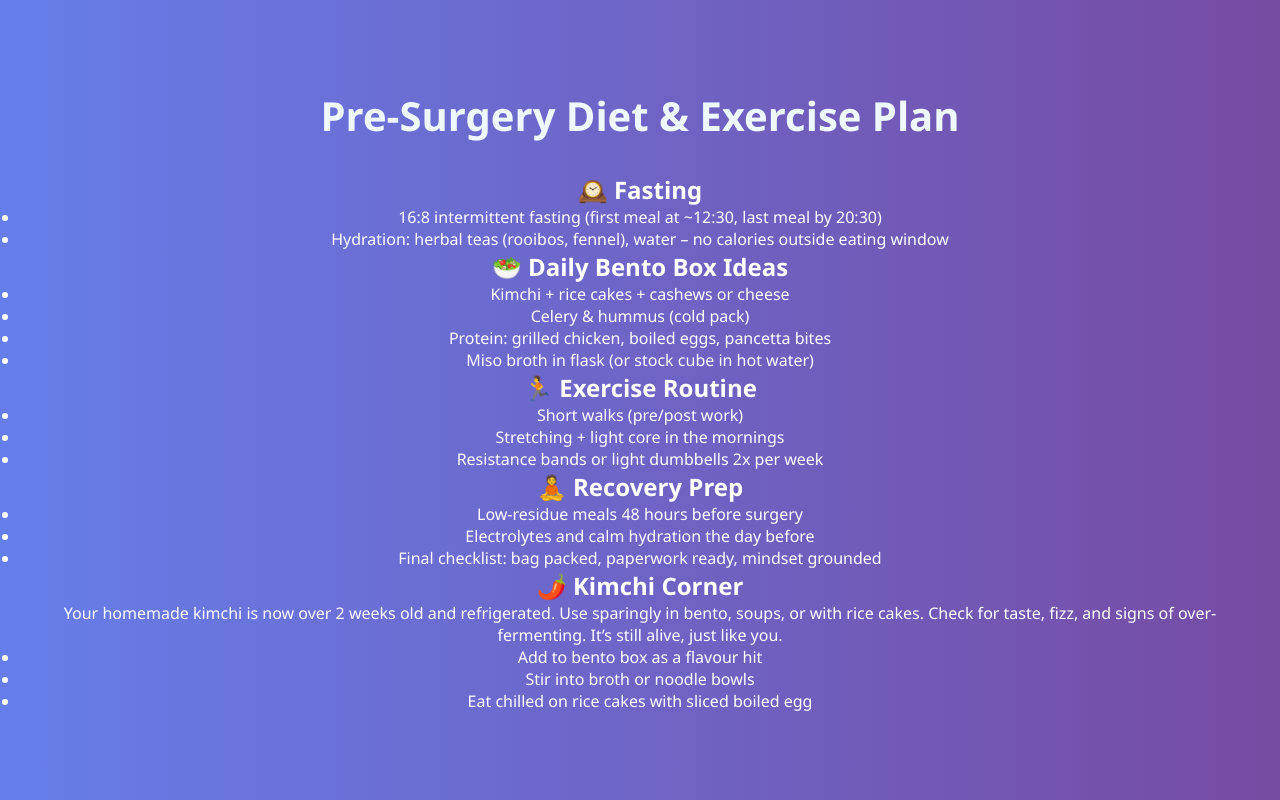
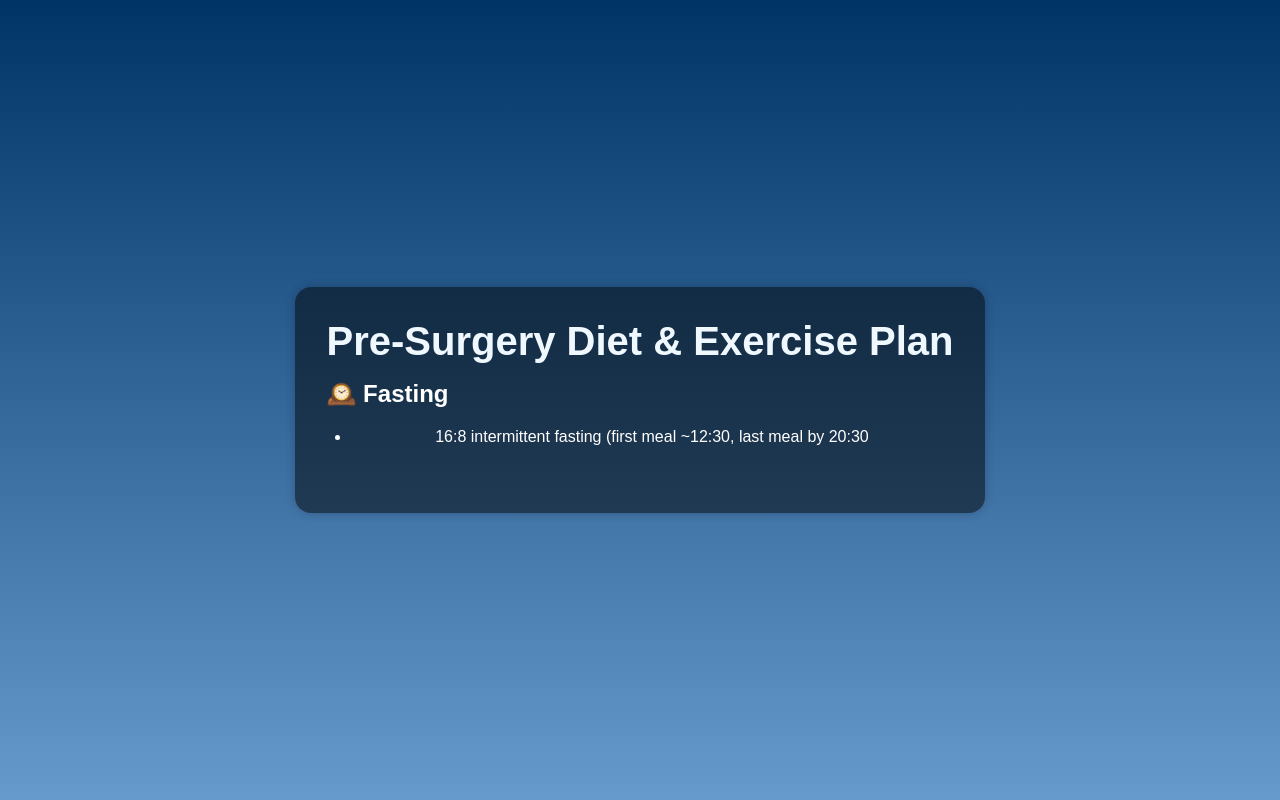
Before and after one commit to breaoneill/chuffchart-countdown, a plain HTML site: page prep.html in a window 1280 px wide. Drawn offline with Linux system fonts and the light colour scheme.

Commit message:
Restyle Prep page

```diff
--- a/prep.html
+++ b/prep.html
@@ -5,6 +5,46 @@
   <meta name="viewport" content="width=device-width, initial-scale=1.0"/>
   <title>Chuff Chart – Prep Plan</title>
   <link rel="stylesheet" href="style.css" />
+  <style>
+    body {
+      margin: 0;
+      font-family: sans-serif;
+      color: #fff;
+      background: linear-gradient(to bottom, #003366, #6699cc); /* fallback */
+    }
+
+    .background-gradient {
+      padding: 2rem;
+    }
+
+    .content {
+      max-width: 700px;
+      margin: 2rem auto;
+      padding: 2rem;
+      background-color: rgba(0, 0, 0, 0.5);
+      border-radius: 1rem;
+      box-shadow: 0 0 10px rgba(0,0,0,0.2);
+    }
+
+    h1, h2 {
+      margin-bottom: 1rem;
+      text-align: left;
+    }
+
+    section {
+      margin-bottom: 2rem;
+    }
+
+    ul {
+      padding-left: 1.5rem;
+      line-height: 1.6;
+    }
+
+    p {
+      margin-bottom: 1rem;
+      text-align: left;
+    }
+  </style>
 </head>
 <body>
   <div class="background-gradient">
@@ -14,52 +54,4 @@
       <section>
         <h2>🕰️ Fasting</h2>
         <ul>
-          <li>16:8 intermittent fasting (first meal at ~12:30, last meal by 20:30)</li>
-          <li>Hydration: herbal teas (rooibos, fennel), water – no calories outside eating window</li>
-        </ul>
-      </section>
-
-      <section>
-        <h2>🥗 Daily Bento Box Ideas</h2>
-        <ul>
-          <li>Kimchi + rice cakes + cashews or cheese</li>
-          <li>Celery & hummus (cold pack)</li>
-          <li>Protein: grilled chicken, boiled eggs, pancetta bites</li>
-          <li>Miso broth in flask (or stock cube in hot water)</li>
-        </ul>
-      </section>
-
-      <section>
-        <h2>🏃 Exercise Routine</h2>
-        <ul>
-          <li>Short walks (pre/post work)</li>
-          <li>Stretching + light core in the mornings</li>
-          <li>Resistance bands or light dumbbells 2x per week</li>
-        </ul>
-      </section>
-
-      <section>
-        <h2>🧘 Recovery Prep</h2>
-        <ul>
-          <li>Low-residue meals 48 hours before surgery</li>
-          <li>Electrolytes and calm hydration the day before</li>
-          <li>Final checklist: bag packed, paperwork ready, mindset grounded</li>
-        </ul>
-      </section>
-
-      <section>
-        <h2>🌶️ Kimchi Corner</h2>
-        <p>Your homemade kimchi is now over 2 weeks old and refrigerated. Use sparingly in bento, soups, or with rice cakes. Check for taste, fizz, and signs of over-fermenting. It’s still alive, just like you.</p>
-        <ul>
-          <li>Add to bento box as a flavour hit</li>
-          <li>Stir into broth or noodle bowls</li>
-          <li>Eat chilled on rice cakes with sliced boiled egg</li>
-        </ul>
-      </section>
-
-    </div>
-  </div>
-
-  <script src="script.js"></script>
-</body>
-</html>
+          <li>16:8 intermittent fasting (first meal ~12:30, last meal by 20:30
```
